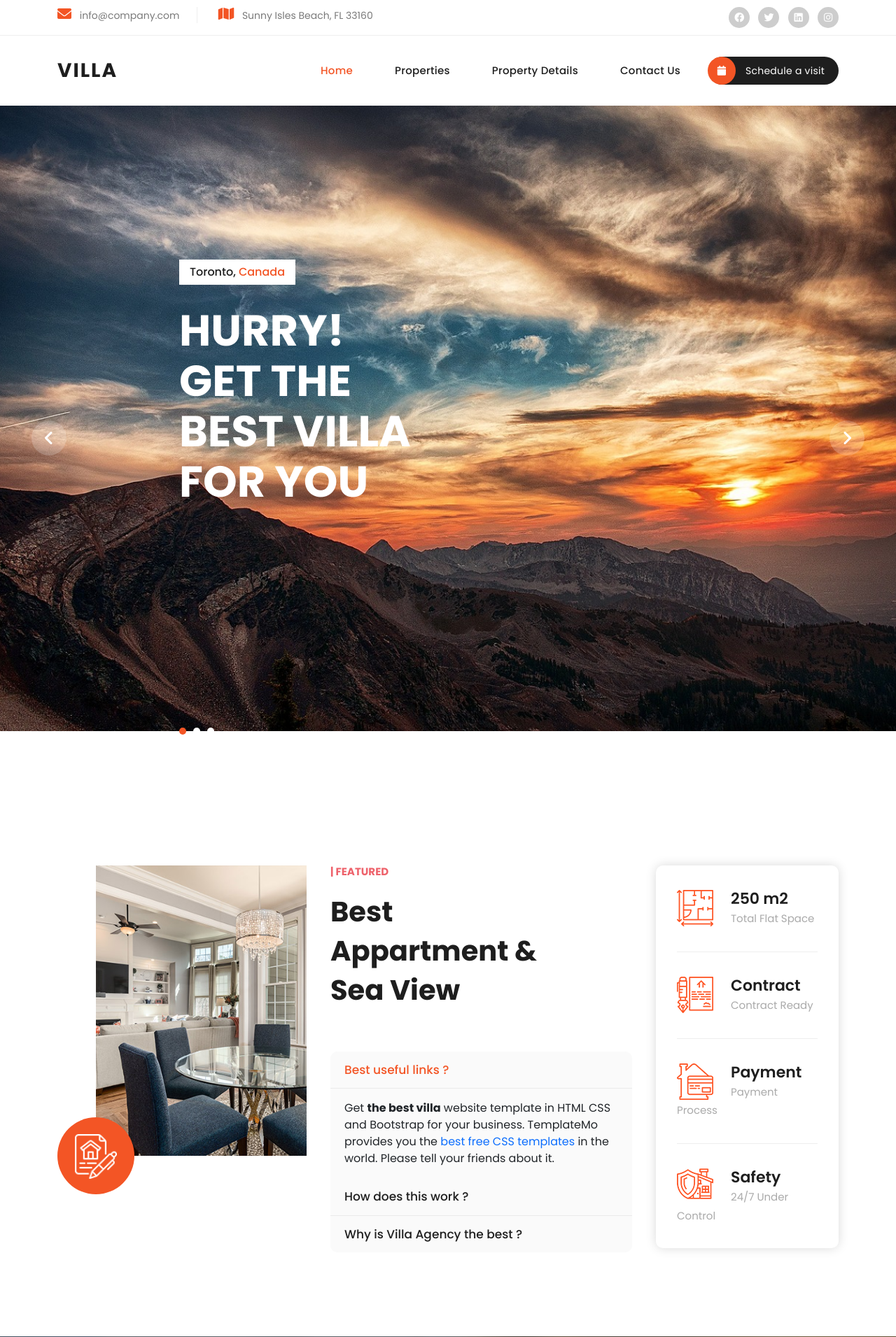
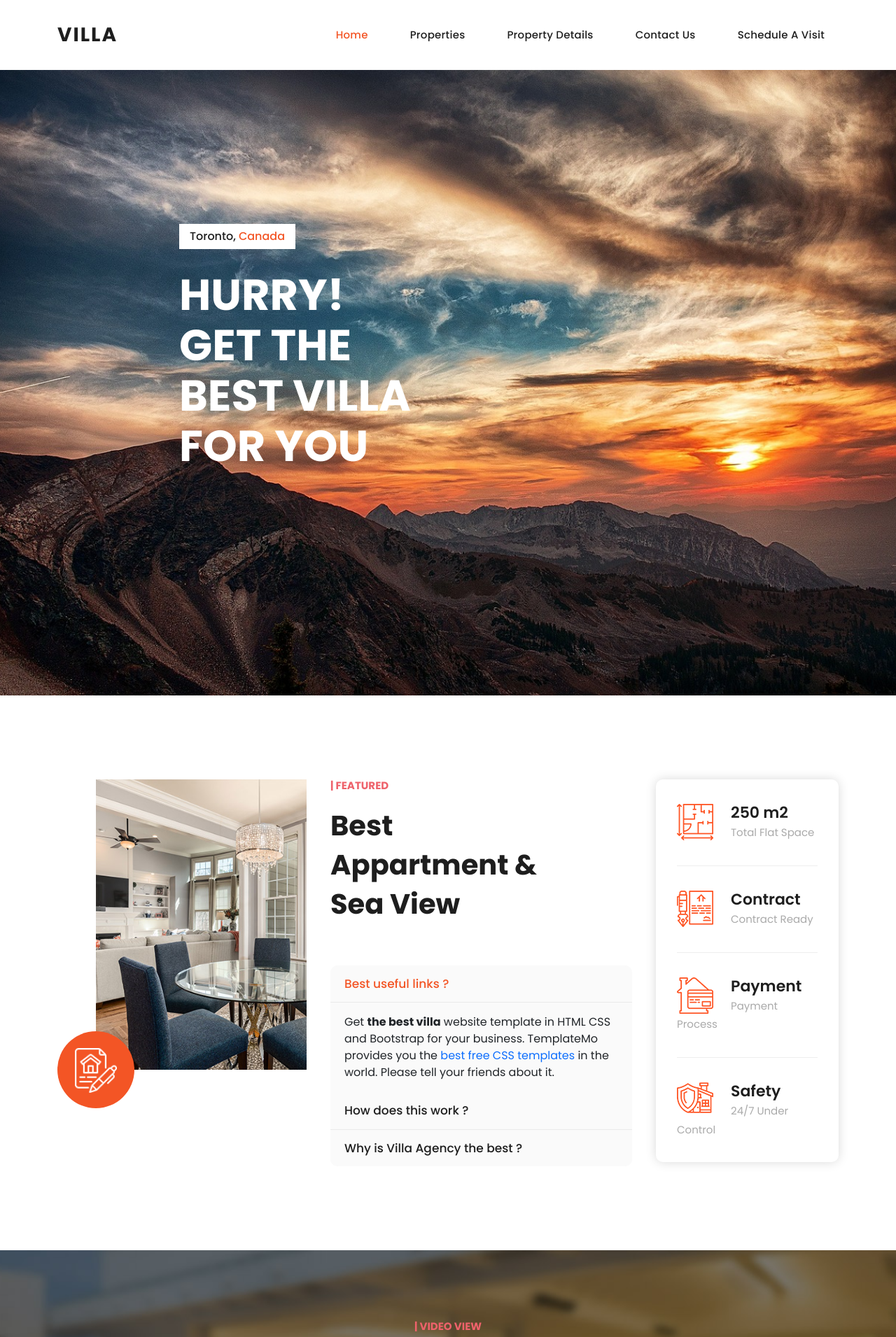
Before and after one commit to margaretacrivat/BudgetTracking_PJ, a Django app: page / in a window 1280 px wide. Shown: the top 1911 px of the page at 70% size. Run offline with Django 5.2, Linux system fonts and the light colour scheme; some libraries are stand-ins or nearby versions.

Commit message:
first changes loaded

```diff
--- a/static/assets/css/main-style.css
+++ b/static/assets/css/main-style.css
@@ -463,35 +463,35 @@ Header Style
   letter-spacing: .25px;
 }
 
-.header-area .main-nav .nav li:last-child a {
-  background-color: #1e1e1e;
-  color: #fff;
-  font-size: 14px;
-  font-weight: 400;
-  text-transform: none;
-  border-radius: 20px;
-  padding-left: 0px;
-}
-
-.header-area .main-nav .nav li:last-child a i {
-  background-color: #f35525;
-  display: inline-block;
-  width: 40px;
-  height: 40px;
-  text-align: center;
-  line-height: 40px;
-  margin-right: 10px;
-  border-radius: 50%;
-  margin-left: -1px;
-}
-
-.header-area .main-nav .nav li:last-child:hover a {
-  background-color: #1e1e1e;
-}
-
-.header-area .main-nav .nav li:last-child:hover a i {
-  color: #fff;
-}
+/*.header-area .main-nav .nav li:last-child a {*/
+/*  background-color: #1e1e1e;*/
+/*  color: #fff;*/
+/*  font-size: 14px;*/
+/*  font-weight: 400;*/
+/*  text-transform: none;*/
+/*  border-radius: 20px;*/
+/*  padding-left: 0px;*/
+/*}*/
+
+/*.header-area .main-nav .nav li:last-child a i {*/
+/*  background-color: #f35525;*/
+/*  display: inline-block;*/
+/*  width: 40px;*/
+/*  height: 40px;*/
+/*  text-align: center;*/
+/*  line-height: 40px;*/
+/*  margin-right: 10px;*/
+/*  border-radius: 50%;*/
+/*  margin-left: -1px;*/
+/*}*/
+
+/*.header-area .main-nav .nav li:last-child:hover a {*/
+/*  background-color: #1e1e1e;*/
+/*}*/
+
+/*.header-area .main-nav .nav li:last-child:hover a i {*/
+/*  color: #fff;*/
+/*}*/
 
 .header-area .main-nav .nav li:hover a {
   color: #f35525;
@@ -748,13 +748,13 @@ Banner Style
   background-image: url(../images/mountain_view.jpg);
 }
 
-.main-banner .item-2 {
-  background-image: url(../images/banner-02.jpg);
-}
-
-.main-banner .item-3 {
-  background-image: url(../images/banner-03.jpg);
-}
+/*.main-banner .item-2 {*/
+/*  background-image: url(../images/deal-01.jpg);*/
+/*}*/
+
+/*.main-banner .item-3 {*/
+/*  background-image: url(../images/deal-03.jpg);*/
+/*}*/
 
 .main-banner .item span.category {
   background-color: #fff;
--- a/templates/base/menubar.html
+++ b/templates/base/menubar.html
@@ -11,7 +11,7 @@
             <li><a href="../properties.html">Properties</a></li>
             <li><a href="../property-details.html">Property Details</a></li>
             <li><a href="../contact.html">Contact Us</a></li>
-            <li><a href="#"><i class="fa fa-calendar"></i> Schedule a visit</a>
+            <li><a href="#">Schedule a visit</a>
             </li>
         </ul>
         <a class='menu-trigger'>
--- a/templates/index.html
+++ b/templates/index.html
@@ -15,30 +15,30 @@
     </div>
     <!-- ***** Preloader End ***** -->
 
-    <div class="sub-header">
-        <div class="container">
-            <div class="row">
-                <div class="col-lg-8 col-md-8">
-                    <ul class="info">
-                        <li><i class="fa fa-envelope"></i> info@company.com</li>
-                        <li><i class="fa fa-map"></i> Sunny Isles Beach, FL
-                            33160
-                        </li>
-                    </ul>
-                </div>
-                <div class="col-lg-4 col-md-4">
-                    <ul class="social-links">
-                        <li><a href="#"><i class="fab fa-facebook"></i></a></li>
-                        <li><a href="https://x.com/minthu" target="_blank"><i
-                                class="fab fa-twitter"></i></a></li>
-                        <li><a href="#"><i class="fab fa-linkedin"></i></a></li>
-                        <li><a href="#"><i class="fab fa-instagram"></i></a>
-                        </li>
-                    </ul>
-                </div>
-            </div>
-        </div>
-    </div>
+{#    <div class="sub-header">#}
+{#        <div class="container">#}
+{#            <div class="row">#}
+{#                <div class="col-lg-8 col-md-8">#}
+{#                    <ul class="info">#}
+{#                        <li><i class="fa fa-envelope"></i> info@company.com</li>#}
+{#                        <li><i class="fa fa-map"></i> Sunny Isles Beach, FL#}
+{#                            33160#}
+{#                        </li>#}
+{#                    </ul>#}
+{#                </div>#}
+{#                <div class="col-lg-4 col-md-4">#}
+{#                    <ul class="social-links">#}
+{#                        <li><a href="#"><i class="fab fa-facebook"></i></a></li>#}
+{#                        <li><a href="https://x.com/minthu" target="_blank"><i#}
+{#                                class="fab fa-twitter"></i></a></li>#}
+{#                        <li><a href="#"><i class="fab fa-linkedin"></i></a></li>#}
+{#                        <li><a href="#"><i class="fab fa-instagram"></i></a>#}
+{#                        </li>#}
+{#                    </ul>#}
+{#                </div>#}
+{#            </div>#}
+{#        </div>#}
+{#    </div>#}
 
     <!-- ***** Header Area Start ***** -->
     <header class="header-area header-sticky">
@@ -58,18 +58,18 @@
                     <h2>Hurry!<br>Get the Best Villa for you</h2>
                 </div>
             </div>
-            <div class="item item-2">
-                <div class="header-text">
-                    <span class="category">Melbourne, <em>Australia</em></span>
-                    <h2>Be Quick!<br>Get the best villa in town</h2>
-                </div>
-            </div>
-            <div class="item item-3">
-                <div class="header-text">
-                    <span class="category">Miami, <em>South Florida</em></span>
-                    <h2>Act Now!<br>Get the highest level penthouse</h2>
-                </div>
-            </div>
+{#            <div class="item item-2">#}
+{#                <div class="header-text">#}
+{#                    <span class="category">Melbourne, <em>Australia</em></span>#}
+{#                    <h2>Be Quick!<br>Get the best villa in town</h2>#}
+{#                </div>#}
+{#            </div>#}
+{#            <div class="item item-3">#}
+{#                <div class="header-text">#}
+{#                    <span class="category">Miami, <em>South Florida</em></span>#}
+{#                    <h2>Act Now!<br>Get the highest level penthouse</h2>#}
+{#                </div>#}
+{#            </div>#}
         </div>
     </div>
 
```
